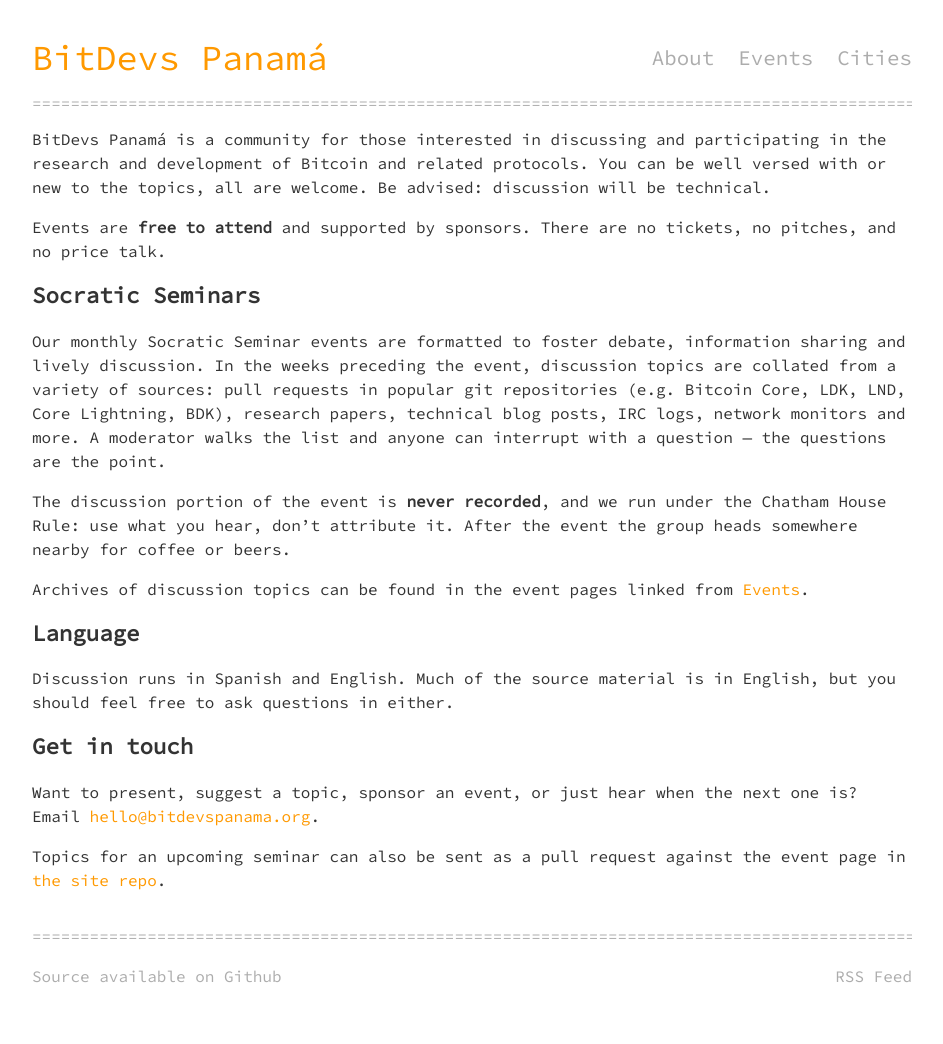
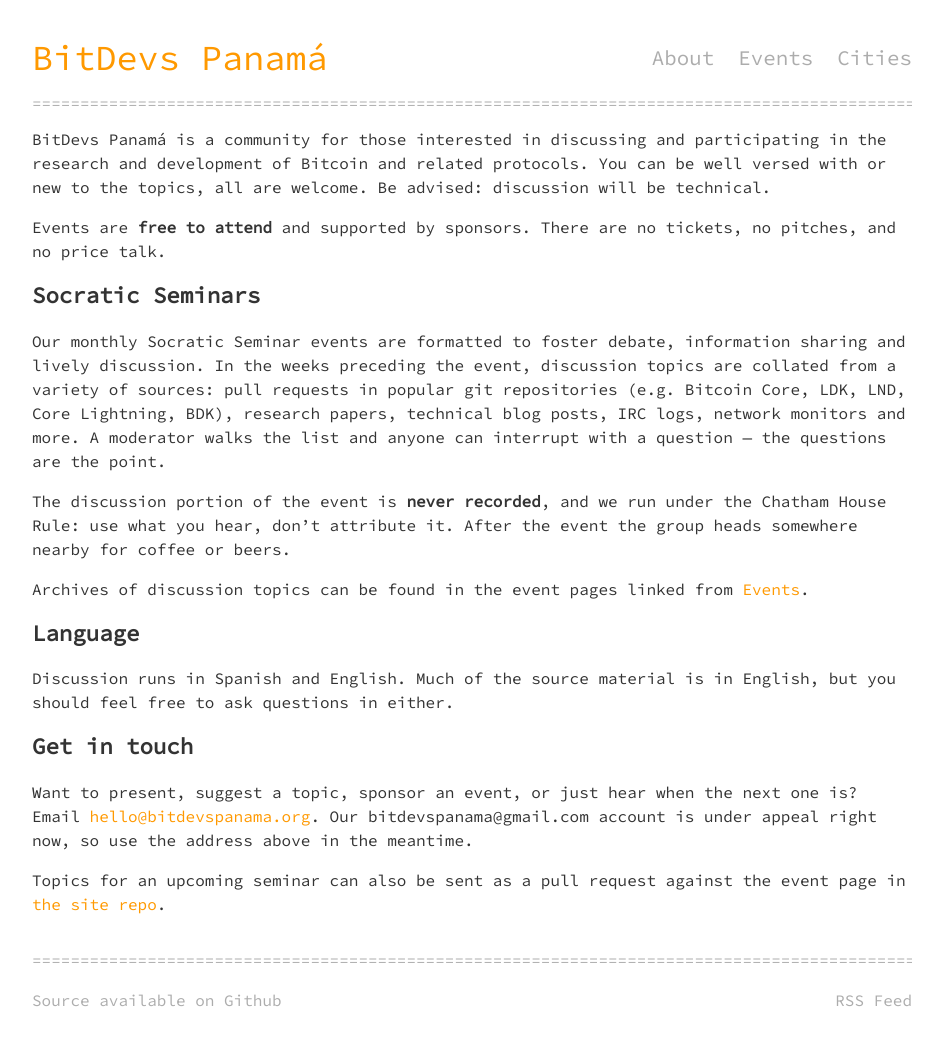
Before and after one commit to BitDevsPanama/bitdevspanama.github.io, a Jekyll site: the page built from about.md, in a window 1280 px wide. Shown: the whole page, without its empty margins (168-1111 px from the left). Built offline with Jekyll 4.4.1, drawn with Linux system fonts in a browser that asks for light colours; before the commit the page ends 1020 px from its top, so only the background shows below that.

Commit message:
Update about

```diff
--- a/about.md
+++ b/about.md
@@ -36,7 +36,8 @@ English, but you should feel free to ask questions in either.
 ### Get in touch
 
 Want to present, suggest a topic, sponsor an event, or just hear when the next
-one is? Email <hello@bitdevspanama.org>.
+one is? Email <hello@bitdevspanama.org>. Our bitdevspanama@gmail.com account
+is under appeal right now, so use the address above in the meantime.
 
 Topics for an upcoming seminar can also be sent as a pull request against the
 event page in [the site repo](https://github.com/BitDevsPanama/bitdevspanama.github.io).
```
